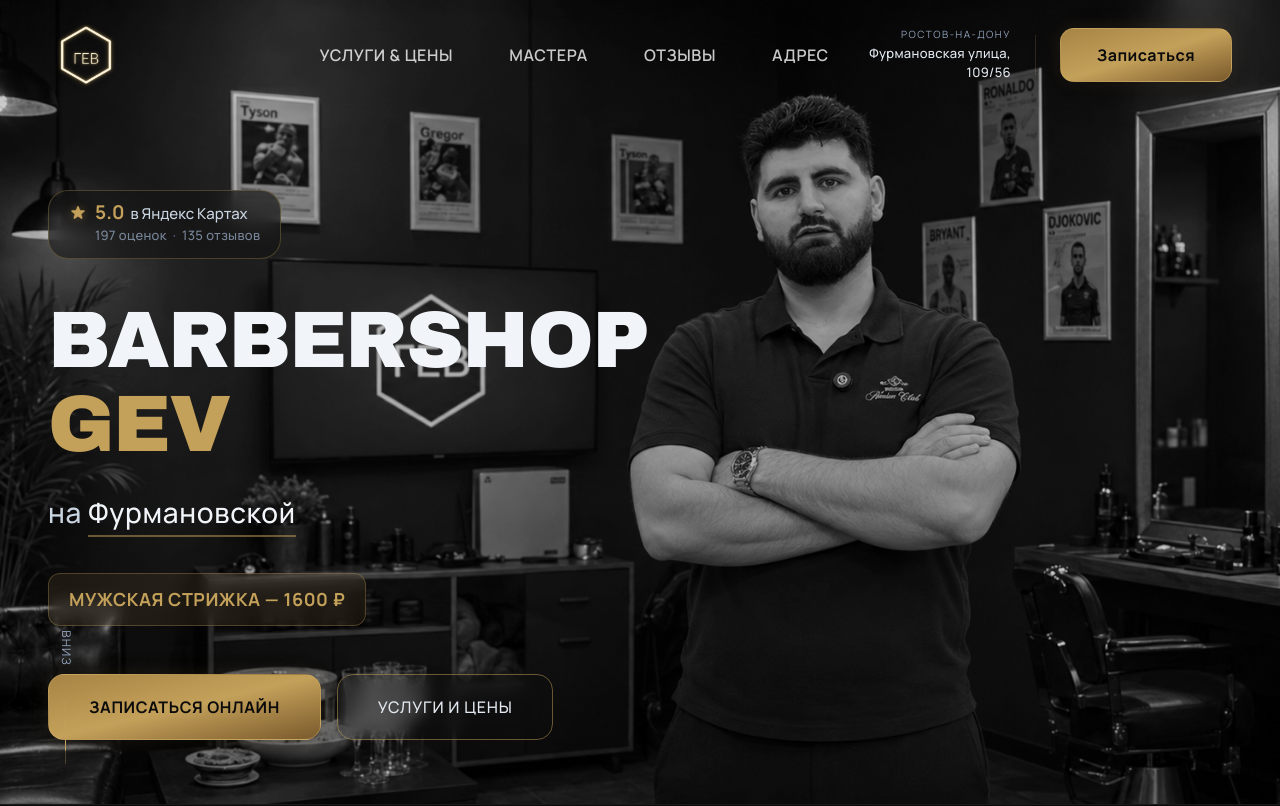
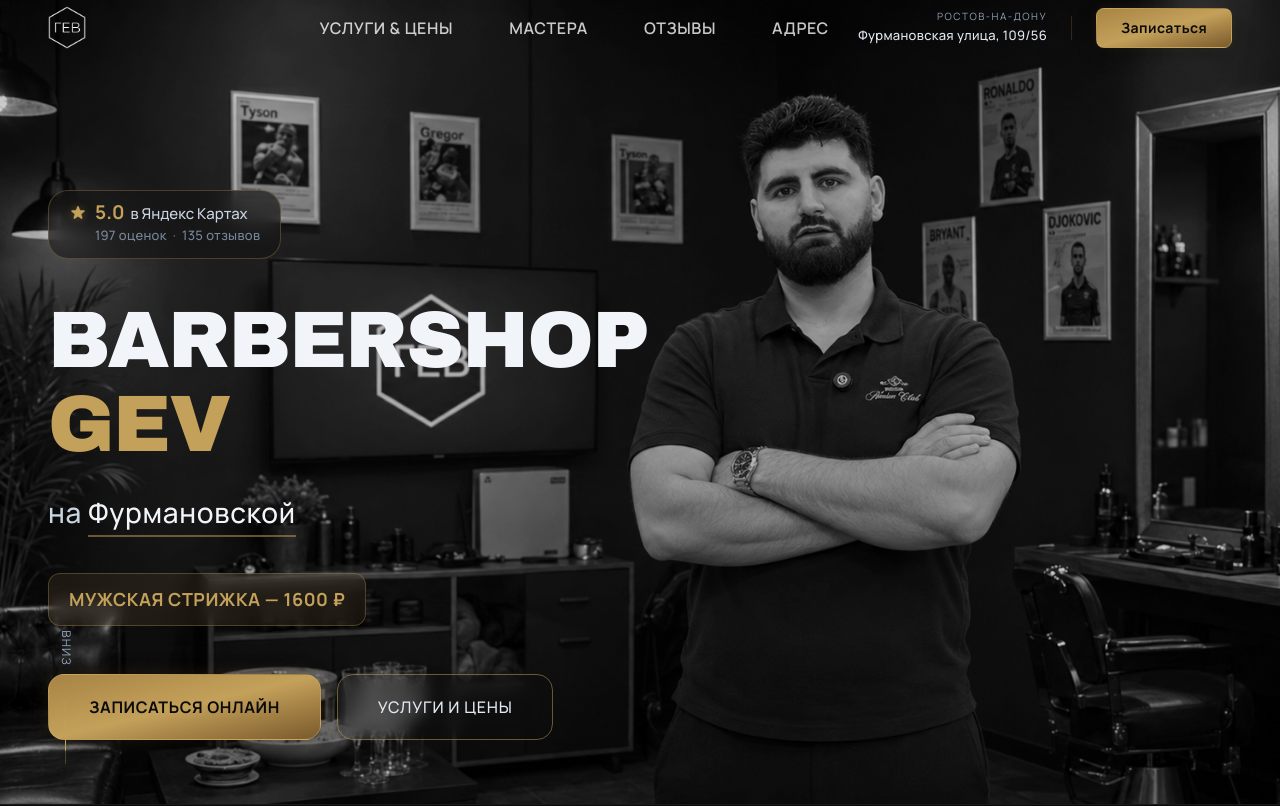
Before and after one commit to egorbagramyan0-bot/gev-barber, a React (Vite) app: page / in a window 1280 px wide. Shown: the top 806 px of the page. Built offline with nearby package versions, Linux system fonts and the light colour scheme.

Commit message:
Добавлен новый прозрачный логотип GEV и скорректирована высота navbar

```diff
--- a/src/components/Navbar.jsx
+++ b/src/components/Navbar.jsx
@@ -1,4 +1,4 @@
-import React, { useState, useEffect } from 'react';
+import { useState, useEffect } from 'react';
 import { motion } from 'framer-motion';
 
 const Navbar = () => {
@@ -35,7 +35,7 @@ const Navbar = () => {
             initial={{ y: -100 }}
             animate={{ y: 0 }}
             transition={{ duration: 0.6, ease: [0.16, 1, 0.3, 1] }}
-            className={`fixed top-0 left-0 right-0 z-50 transition-all duration-500 w-full flex items-center h-[72px] md:h-[82px] lg:h-[96px] xl:h-[110px] ${scrolled
+            className={`fixed top-0 left-0 right-0 z-50 transition-all duration-500 w-full flex items-center h-[48px] lg:h-[56px] ${scrolled
                 ? 'bg-[#050505]/80 backdrop-blur-[14px] border-b border-[#C4A15A]/15'
                 : 'bg-transparent border-b border-transparent'
                 }`}
@@ -46,9 +46,9 @@ const Navbar = () => {
                 <div className="flex-1 flex justify-start items-center h-full">
                     <a href="#" className="flex items-center bg-transparent p-0 m-0 cursor-pointer group">
                         <img
-                            src="/gev_logo_transparent_clean.png"
+                            src="/gev-logo-transparent.png"
                             alt="Barbershop GEV Logo"
-                            className="w-auto block object-contain bg-transparent p-0 m-0 h-[48px] md:h-[56px] lg:h-[64px] xl:h-[76px] transition-all duration-300 drop-shadow-md group-hover:drop-shadow-[0_0_12px_rgba(196,161,90,0.15)]"
+                            className="w-auto block object-contain bg-transparent p-0 m-0 h-[36px] lg:h-[44px] transition-all duration-300 drop-shadow-md group-hover:drop-shadow-[0_0_12px_rgba(196,161,90,0.15)]"
                         />
                     </a>
                 </div>
@@ -85,13 +85,13 @@ const Navbar = () => {
                     </a>
 
                     {/* Vertical Divider line */}
-                    <div className="w-[1px] h-10 bg-[#C4A15A]/20 hidden xl:block"></div>
+                    <div className="w-[1px] h-6 bg-[#C4A15A]/20 hidden xl:block"></div>
 
                     <a
                         href="https://yandex.ru/maps/org/gev/115428588435/?booking%5Bpage%5D=menu&booking%5Bpermalink%5D=115428588435&ll=39.720798%2C47.271122&utm_source=share&z=16"
                         target="_blank"
                         rel="noopener noreferrer"
-                        className="bg-gradient-to-br from-[#A88445] via-[#C4A15A] to-[#7A5A2C] hover:from-[#D0AD65] hover:via-[#C4A15A] hover:to-[#8A6A32] text-[#0B0B0B] border border-[rgba(214,181,109,0.35)] px-[30px] xl:px-[36px] h-[48px] xl:h-[54px] rounded-[10px] xl:rounded-[14px] text-[15px] xl:text-[16px] font-bold tracking-[0.03em] flex items-center justify-center shadow-[0_12px_30px_rgba(0,0,0,0.35),0_0_18px_rgba(196,161,90,0.12)] hover:shadow-[0_14px_35px_rgba(0,0,0,0.4),0_0_20px_rgba(196,161,90,0.2)] transition-all duration-300 transform hover:-translate-y-[1px]"
+                        className="bg-gradient-to-br from-[#A88445] via-[#C4A15A] to-[#7A5A2C] hover:from-[#D0AD65] hover:via-[#C4A15A] hover:to-[#8A6A32] text-[#0B0B0B] border border-[rgba(214,181,109,0.35)] px-6 h-[38px] xl:h-[40px] rounded-[8px] text-[13px] xl:text-[14px] font-bold tracking-[0.03em] flex items-center justify-center shadow-[0_6px_20px_rgba(0,0,0,0.3),0_0_12px_rgba(196,161,90,0.1)] hover:shadow-[0_8px_25px_rgba(0,0,0,0.35),0_0_15px_rgba(196,161,90,0.15)] transition-all duration-300 transform hover:-translate-y-[1px]"
                     >
                         Записаться
                     </a>
@@ -118,8 +118,26 @@ const Navbar = () => {
                 <motion.div
                     initial={{ opacity: 0, y: -10 }}
                     animate={{ opacity: 1, y: 0 }}
-                    className="lg:hidden absolute top-full left-0 w-full max-h-[calc(100vh-72px)] overflow-y-auto bg-[#050505]/98 backdrop-blur-[20px] p-6 flex flex-col gap-3 border-t border-[#C4A15A]/15 shadow-2xl"
+                    className="lg:hidden absolute top-full left-0 w-full max-h-[calc(100vh-48px)] overflow-y-auto bg-[#050505]/98 backdrop-blur-[20px] p-6 flex flex-col gap-3 border-t border-[#C4A15A]/15 shadow-2xl"
                 >
+                    {/* Centered logo inside mobile menu */}
+                    <div className="flex justify-center mb-4 pt-2">
+                        <a
+                            href="#"
+                            onClick={(e) => {
+                                e.preventDefault();
+                                setIsOpen(false);
+                                window.scrollTo({ top: 0, behavior: 'smooth' });
+                            }}
+                            className="bg-transparent p-0 cursor-pointer group"
+                        >
+                            <img
+                                src="/gev-logo-transparent.png"
+                                alt="GEV Logo Icon"
+                                className="h-[44px] w-auto object-contain bg-transparent transition-all duration-300 drop-shadow-md group-hover:drop-shadow-[0_0_12px_rgba(196,161,90,0.15)]"
+                            />
+                        </a>
+                    </div>
                     {navLinks.map((link) => (
                         <a
                             key={link.name}
```
Also changed, not shown: public/gev-logo-transparent.png (added).
